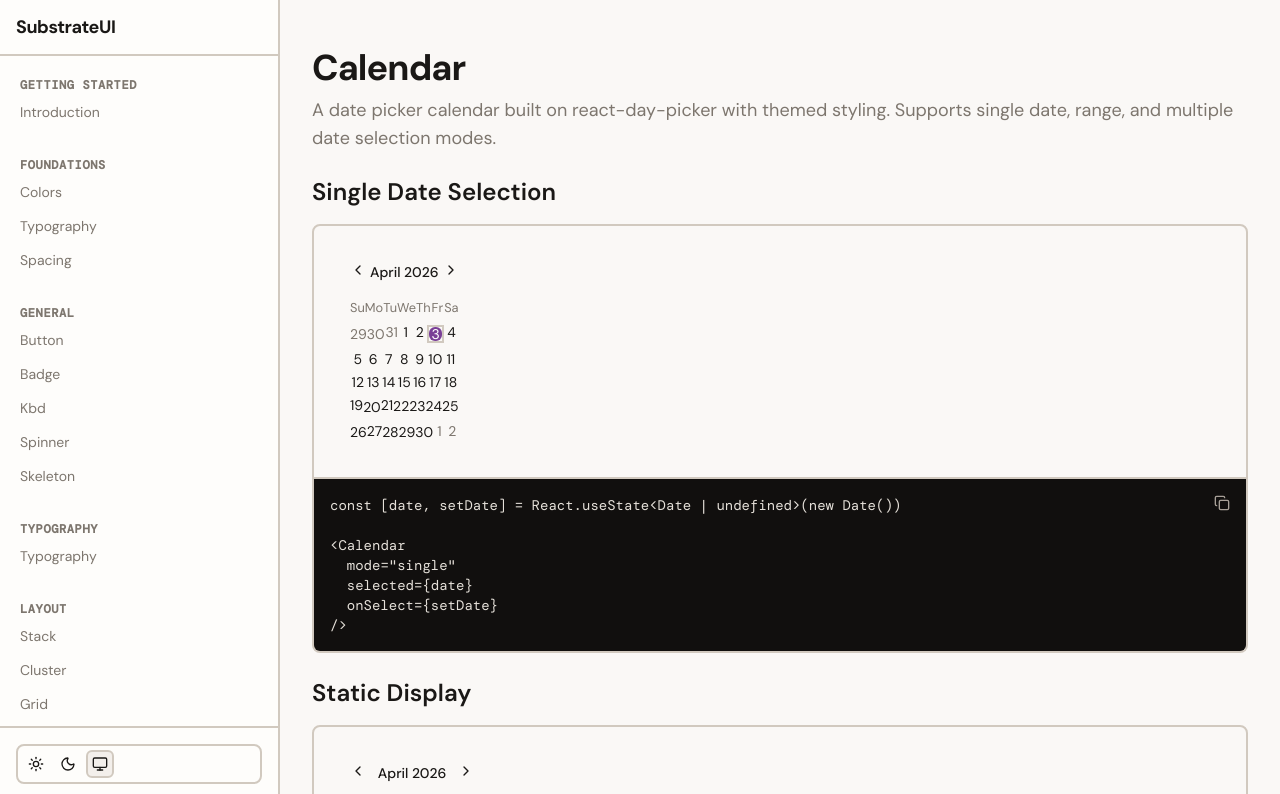
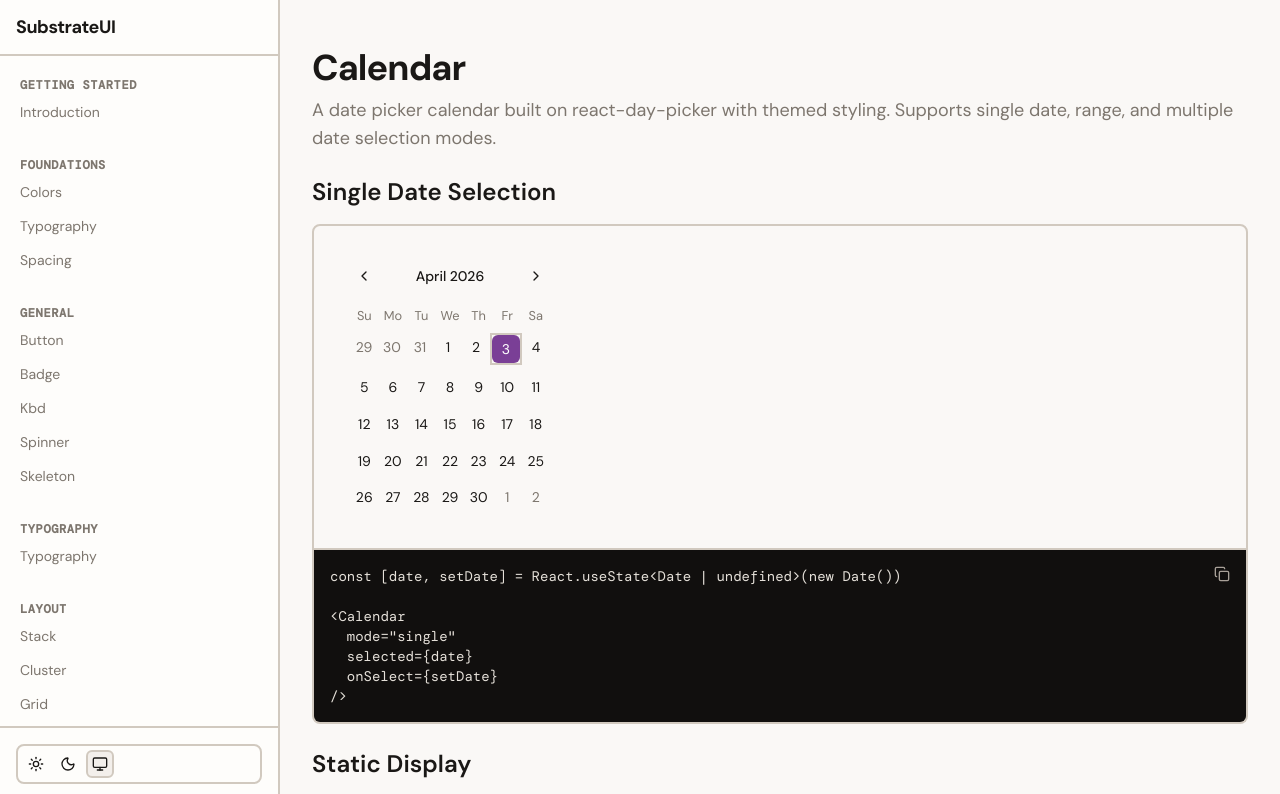
Before and after one commit to MikeNotThePope/substrateui, a Next.js app: page /docs/components/calendar in a window 1280 px wide. Shown: the top 794 px of the page. Built offline with nearby package versions, Linux system fonts and the light colour scheme.

Commit message:
Fix calendar datepicker alignment and update to Tailwind v4 syntax
Align calendar component with upstream shadcn/ui reference: use proper
flex layout for grid alignment, migrate CSS variable references to
Tailwind v4 spacing syntax, and set cell size to 28px.

```diff
--- a/src/components/ui/calendar.tsx
+++ b/src/components/ui/calendar.tsx
@@ -37,7 +37,7 @@ function Calendar({
     <DayPicker
       showOutsideDays={showOutsideDays}
       className={cn(
-        "bg-background group/calendar p-3 [--cell-size:2rem] [[data-slot=card-content]_&]:bg-transparent [[data-slot=popover-content]_&]:bg-transparent",
+        "bg-background group/calendar p-3 [--cell-size:--spacing(7)] [[data-slot=card-content]_&]:bg-transparent [[data-slot=popover-content]_&]:bg-transparent",
         String.raw`rtl:**:[.rdp-button\_next>svg]:rotate-180`,
         String.raw`rtl:**:[.rdp-button\_previous>svg]:rotate-180`,
         className
@@ -61,20 +61,20 @@ function Calendar({
         ),
         button_previous: cn(
           buttonVariants({ variant: buttonVariant }),
-          "h-[--cell-size] w-[--cell-size] select-none p-0 aria-disabled:opacity-50",
+          "size-(--cell-size) p-0 select-none aria-disabled:opacity-50",
           defaultClassNames.button_previous
         ),
         button_next: cn(
           buttonVariants({ variant: buttonVariant }),
-          "h-[--cell-size] w-[--cell-size] select-none p-0 aria-disabled:opacity-50",
+          "size-(--cell-size) p-0 select-none aria-disabled:opacity-50",
           defaultClassNames.button_next
         ),
         month_caption: cn(
-          "flex h-[--cell-size] w-full items-center justify-center px-[--cell-size]",
+          "flex h-(--cell-size) w-full items-center justify-center px-(--cell-size)",
           defaultClassNames.month_caption
         ),
         dropdowns: cn(
-          "flex h-[--cell-size] w-full items-center justify-center gap-1.5 text-sm font-medium",
+          "flex h-(--cell-size) w-full items-center justify-center gap-1.5 text-sm font-medium",
           defaultClassNames.dropdowns
         ),
         dropdown_root: cn(
@@ -95,12 +95,12 @@ function Calendar({
         table: "w-full border-collapse",
         weekdays: cn("flex", defaultClassNames.weekdays),
         weekday: cn(
-          "text-muted-foreground flex-1 select-none rounded-md text-[0.8rem] font-normal",
+          "flex-1 rounded-md text-[0.8rem] font-normal text-muted-foreground select-none",
           defaultClassNames.weekday
         ),
         week: cn("mt-2 flex w-full", defaultClassNames.week),
         week_number_header: cn(
-          "w-[--cell-size] select-none",
+          "w-(--cell-size) select-none",
           defaultClassNames.week_number_header
         ),
         week_number: cn(
@@ -108,7 +108,7 @@ function Calendar({
           defaultClassNames.week_number
         ),
         day: cn(
-          "group/day relative aspect-square h-full w-full select-none p-0 text-center [&:first-child[data-selected=true]_button]:rounded-l-md [&:last-child[data-selected=true]_button]:rounded-r-md",
+          "group/day relative aspect-square h-full w-full p-0 text-center select-none [&:first-child[data-selected=true]_button]:rounded-l-md [&:last-child[data-selected=true]_button]:rounded-r-md",
           defaultClassNames.day
         ),
         range_start: cn(
@@ -167,7 +167,7 @@ function Calendar({
         WeekNumber: ({ children, ...props }) => {
           return (
             <td {...props}>
-              <div className="flex size-[--cell-size] items-center justify-center text-center">
+              <div className="flex size-(--cell-size) items-center justify-center text-center">
                 {children}
               </div>
             </td>
@@ -210,7 +210,7 @@ function CalendarDayButton({
       data-range-end={modifiers.range_end}
       data-range-middle={modifiers.range_middle}
       className={cn(
-        "data-[selected-single=true]:bg-primary data-[selected-single=true]:text-primary-foreground data-[range-middle=true]:bg-accent data-[range-middle=true]:text-accent-foreground data-[range-start=true]:bg-primary data-[range-start=true]:text-primary-foreground data-[range-end=true]:bg-primary data-[range-end=true]:text-primary-foreground group-data-[focused=true]/day:border-ring group-data-[focused=true]/day:ring-ring/50 flex aspect-square h-auto w-full min-w-[--cell-size] flex-col gap-1 font-normal leading-none data-[range-end=true]:rounded-md data-[range-middle=true]:rounded-none data-[range-start=true]:rounded-md group-data-[focused=true]/day:relative group-data-[focused=true]/day:z-10 group-data-[focused=true]/day:ring-[3px] [&>span]:text-xs [&>span]:opacity-70",
+        "flex aspect-square size-auto w-full min-w-(--cell-size) flex-col gap-1 leading-none font-normal group-data-[focused=true]/day:relative group-data-[focused=true]/day:z-10 group-data-[focused=true]/day:border-ring group-data-[focused=true]/day:ring-[3px] group-data-[focused=true]/day:ring-ring/50 data-[range-end=true]:rounded-md data-[range-end=true]:bg-primary data-[range-end=true]:text-primary-foreground data-[range-middle=true]:rounded-none data-[range-middle=true]:bg-accent data-[range-middle=true]:text-accent-foreground data-[range-start=true]:rounded-md data-[range-start=true]:bg-primary data-[range-start=true]:text-primary-foreground data-[selected-single=true]:bg-primary data-[selected-single=true]:text-primary-foreground [&>span]:text-xs [&>span]:opacity-70",
         defaultClassNames.day,
         className
       )}
```
